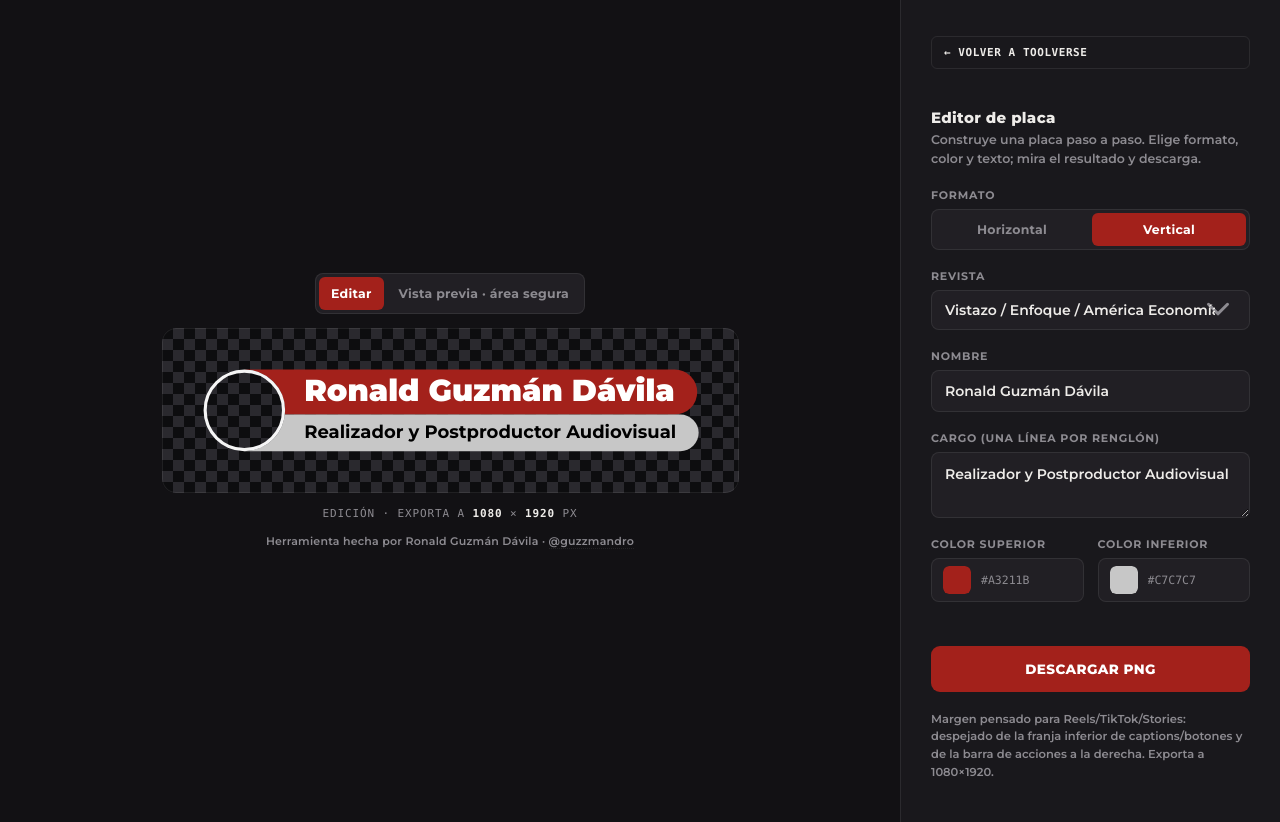
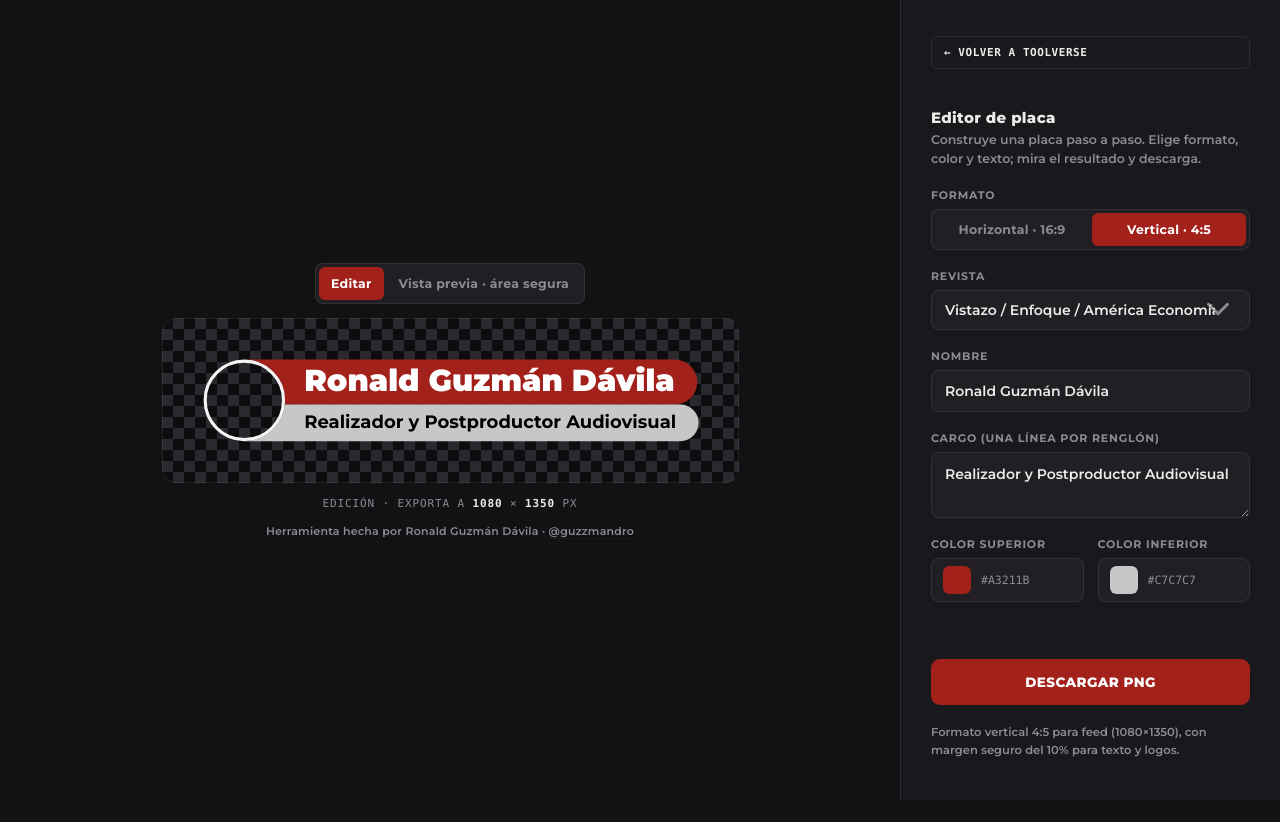
Before and after one commit to guzmandavila/Editor-de-placa, a plain HTML site: page index.html in a window 1280 px wide. After the commit the page ends 800 px from the top, so only its background shows below. Drawn offline with Linux system fonts and the light colour scheme.

Commit message:
Use standard 16:9 and 4:5 plate dimensions

```diff
--- a/index.html
+++ b/index.html
@@ -102,8 +102,8 @@
     <div class="field">
       <label>Formato</label>
       <div class="seg" id="orientToggle">
-        <button type="button" class="seg-btn" data-o="horizontal">Horizontal</button>
-        <button type="button" class="seg-btn active" data-o="vertical">Vertical</button>
+        <button type="button" class="seg-btn" data-o="horizontal">Horizontal · 16:9</button>
+        <button type="button" class="seg-btn active" data-o="vertical">Vertical · 4:5</button>
       </div>
     </div>
 
@@ -159,12 +159,10 @@
   // Margins are based on real standards, not a photographic rule-of-thirds grid:
   // - horizontal: broadcast title-safe area, ~10% margin on each edge
   //   (1920x1080 → 192px side / 108px bottom is a commonly cited figure).
-  // - vertical: platform safe zones for Reels/TikTok/Stories, which reserve
-  //   roughly the bottom ~250-420px for captions/buttons and the right
-  //   ~120-150px for the action bar on a 1080x1920 canvas.
+  // - vertical: feed vertical 4:5 (1080x1350), with 10% safe margins for text and logos.
   const FRAMES = {
     horizontal: { w:1920, h:1080, leftPct:0.10, bottomPct:0.10, rightSafePct:0.10 },
-    vertical:   { w:1080, h:1920, leftPct:0.08, bottomPct:0.22, rightSafePct:0.14 }
+    vertical:   { w:1080, h:1350, leftPct:0.10, bottomPct:0.10, rightSafePct:0.10 }
   };
   let orientation = 'vertical';
   let viewMode = 'edit';
@@ -342,7 +340,7 @@
   function updateHint(){
     hintText.textContent = orientation === 'horizontal'
       ? 'Margen de seguridad broadcast (10% desde cada borde). Exporta a 1920×1080 — pegas el PNG al 100% y ya queda bien puesto.'
-      : 'Margen pensado para Reels/TikTok/Stories: despejado de la franja inferior de captions/botones y de la barra de acciones a la derecha. Exporta a 1080×1920.';
+      : 'Formato vertical 4:5 para feed (1080×1350), con margen seguro del 10% para texto y logos.';
   }
 
   function render(){
```
